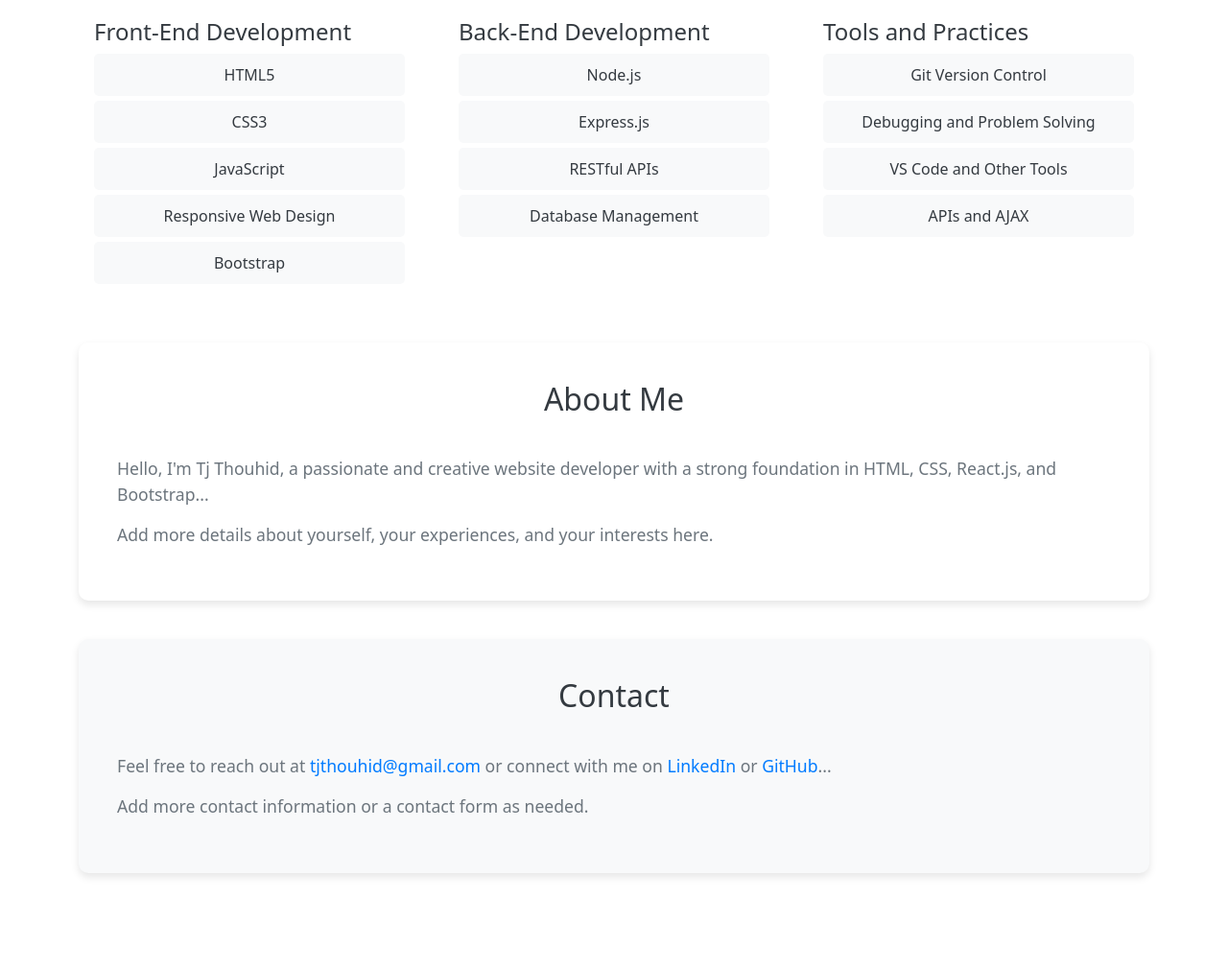
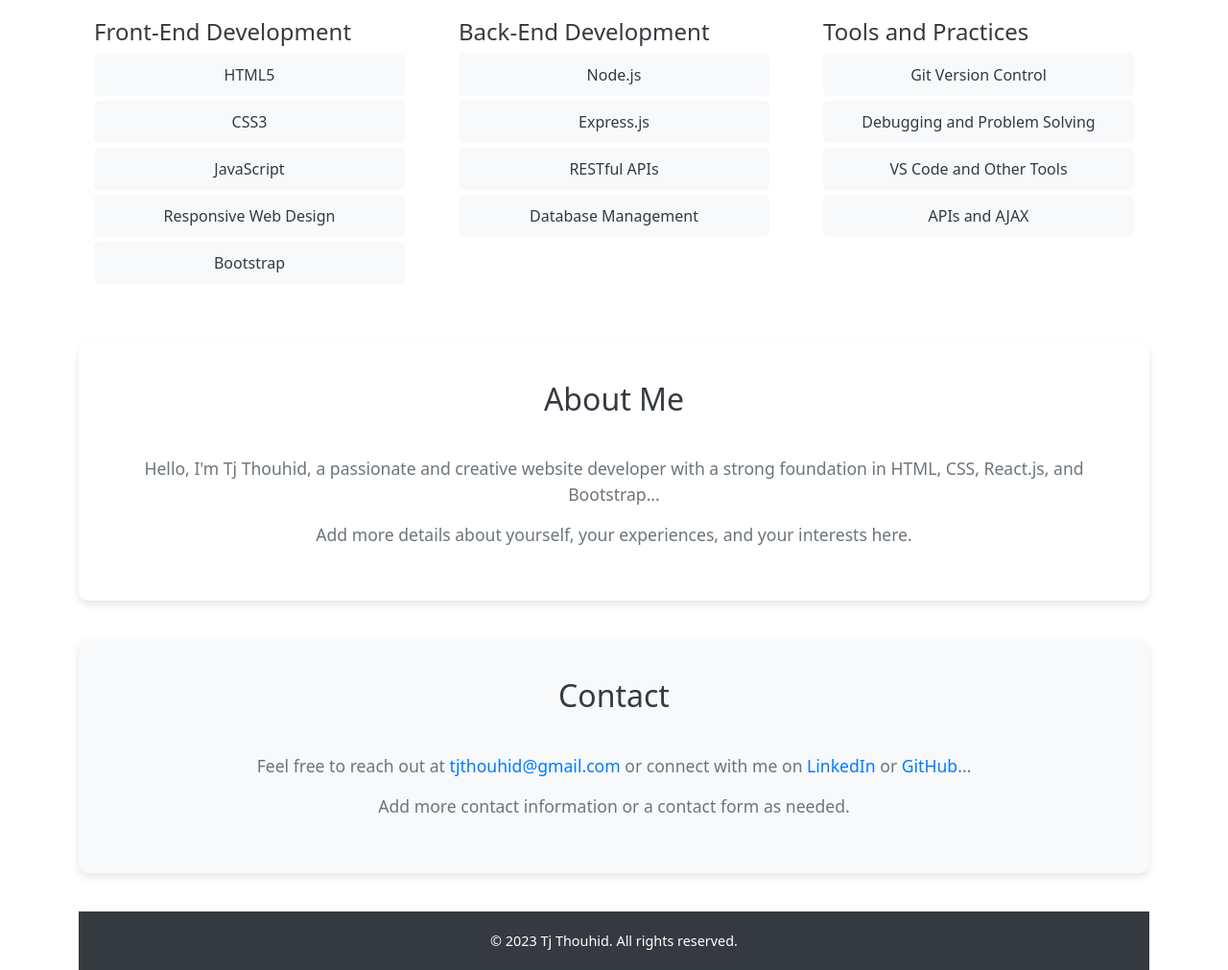
Before and after one commit to EDXBootcamp/Bootstrap-Portfolio, a plain HTML site: page index.html in a window 1280 px wide. Shown: the part 1636-2647 px from the top of the page at 96% size. Before the commit the page ends 2586 px from the top, so only its background shows below. Drawn offline with nearby package versions, Linux system fonts and the light colour scheme.

Commit message:
added footer section

```diff
--- a/css/style.css
+++ b/css/style.css
@@ -89,6 +89,7 @@ section {
   border-radius: 10px;
   box-shadow: 0 4px 8px rgba(0, 0, 0, 0.1);
   margin-bottom: 40px;
+  text-align: center;
 }
 
 #about p {
@@ -102,6 +103,7 @@ section {
   padding: 40px;
   border-radius: 10px;
   box-shadow: 0 4px 8px rgba(0, 0, 0, 0.1);
+  text-align: center;
 }
 
 #contact p {
@@ -117,3 +119,25 @@ section {
 #contact a:hover {
   text-decoration: underline;
 }
+/* Footer Styles */
+footer {
+  background-color: #343a40;
+  color: #ffffff;
+  padding: 20px 0;
+  width: 100%;
+  text-align: center;
+}
+
+footer p {
+  margin: 0;
+  font-size: 0.9rem;
+}
+
+/* Hover Effects */
+a:hover {
+  color: #0056b3;
+}
+
+.btn:hover {
+  box-shadow: 0 4px 8px rgba(0, 0, 0, 0.2);
+}
--- a/index.html
+++ b/index.html
@@ -300,6 +300,17 @@
         </p>
         <p>Add more contact information or a contact form as needed.</p>
       </section>
+
+      <!-- Footer Section -->
+      <footer class="footer">
+        <div class="container">
+          <div class="row">
+            <div class="col text-center">
+              <p>&copy; 2023 Tj Thouhid. All rights reserved.</p>
+            </div>
+          </div>
+        </div>
+      </footer>
     </div>
 
     <script
```
